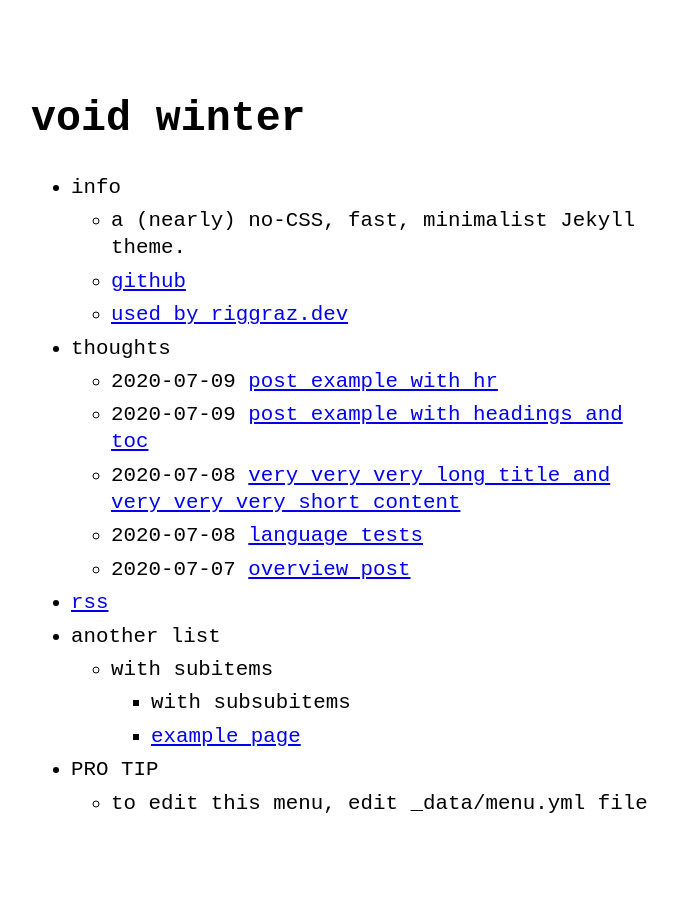
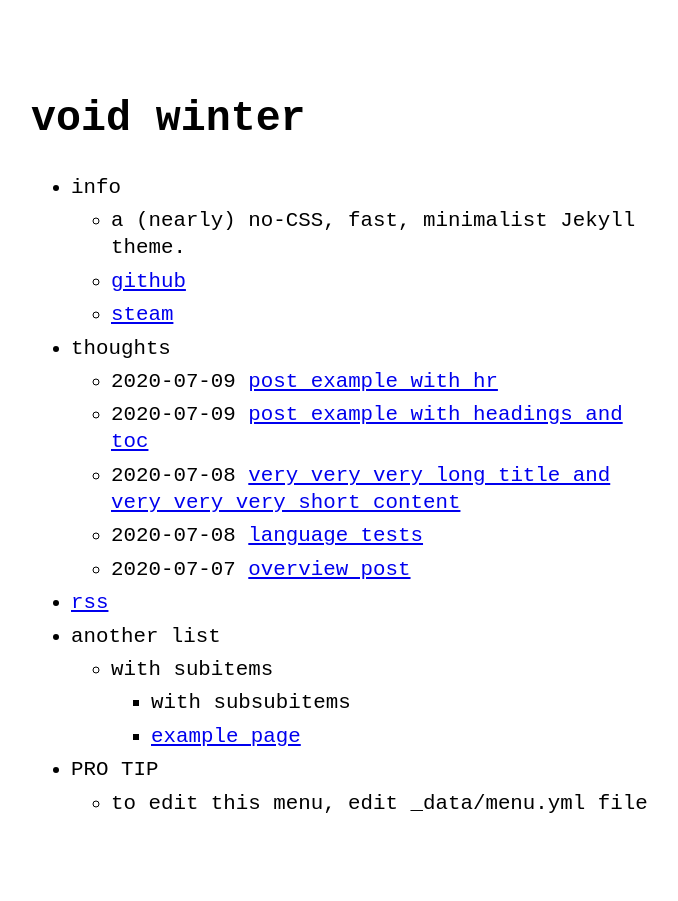
Before and after one commit to deadoceans/deadoceans.github.io, a Jekyll site: the page built from index.md, in a window 1280 px wide. Shown: the whole page, without its empty margins (289-967 px from the left). Built offline with Jekyll 4.4.1, drawn with Linux system fonts in a browser that asks for light colours.

Commit message:
Update menu.yml

```diff
--- a/_data/menu.yml
+++ b/_data/menu.yml
@@ -8,9 +8,9 @@ entries:
       - title: a (nearly) no-CSS, fast, minimalist Jekyll theme.
         url: false
       - title: github
-        url: https://github.com/riggraz/no-style-please
-      - title: used by riggraz.dev
-        url: https://riggraz.dev/
+        url: https://github.com/wvoid
+      - title: steam
+        url: https://steamcommunity.com/id/deadoceans/
 
   - title: thoughts
     post_list: true
```
